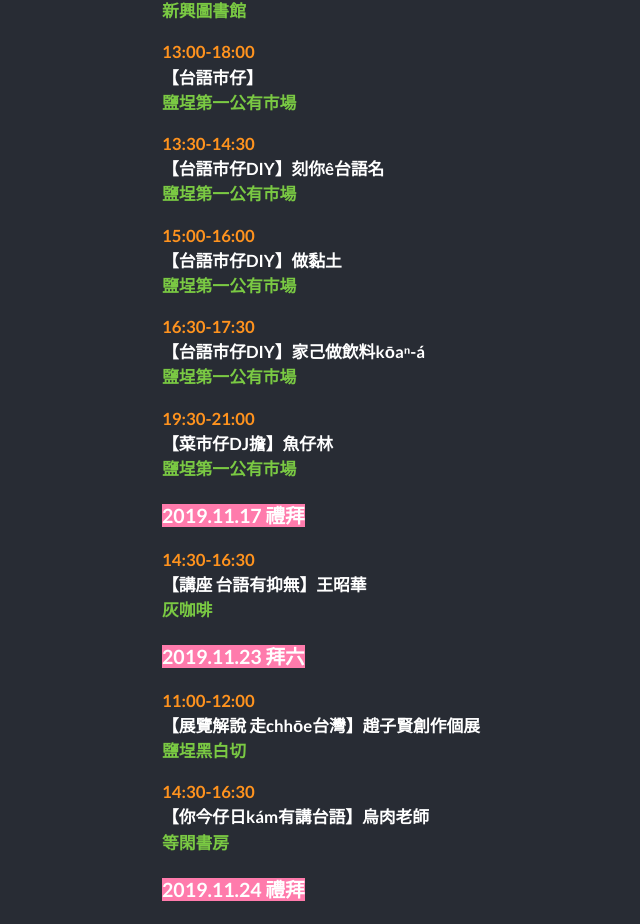
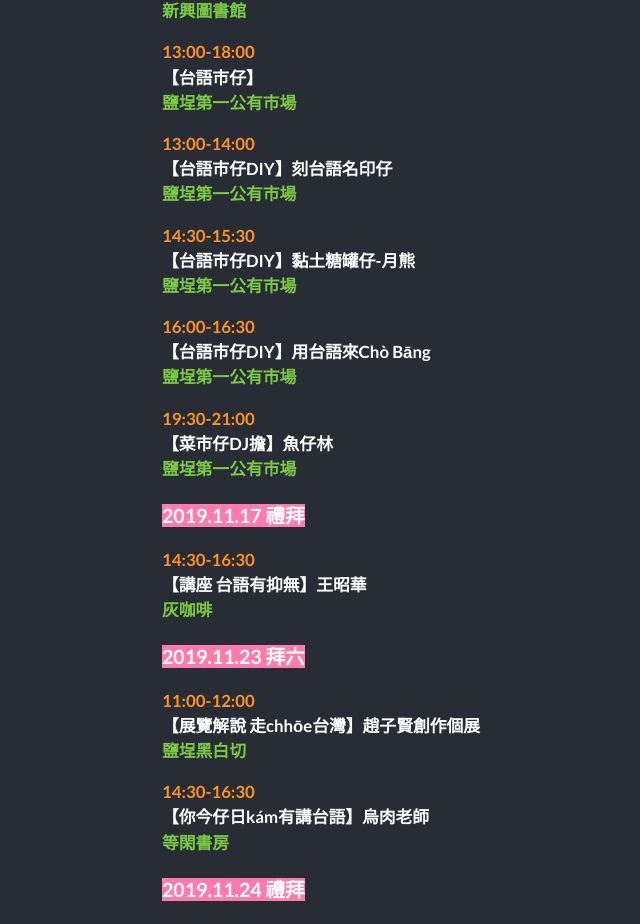
Before and after one commit to TAI-BUN-EXPO/TAI-BUN-EXPO, a React (Create React App) app: page / in a window 1280 px wide. Shown: the part 6691-7615 px from the top of the page, without its empty margins (144-784 px from the left). Built offline with nearby package versions, Linux system fonts and the light colour scheme.

Commit message:
Update SiKanPio.jsx

```diff
--- a/src/SiKanPio.jsx
+++ b/src/SiKanPio.jsx
@@ -86,20 +86,20 @@ const sikan=[
     		sibianhui: true
     	},
   		{
-    		sikan: '13:30-14:30',
-    		tebok: '【台語市仔DIY】刻你ê台語名',
+    		sikan: '13:00-14:00',
+    		tebok: '【台語市仔DIY】刻台語名印仔',
     		sootsai: '鹽埕第一公有市場',
     		sibianhui: false
     	},
   		{
-    		sikan: '15:00-16:00',
-    		tebok: '【台語市仔DIY】做黏土',
+    		sikan: '14:30-15:30',
+    		tebok: '【台語市仔DIY】黏土糖罐仔-月熊',
     		sootsai: '鹽埕第一公有市場',
     		sibianhui: false
     	},
   		{
-    		sikan: '16:30-17:30',
-    		tebok: '【台語市仔DIY】家己做飲料kōaⁿ-á',
+    		sikan: '16:00-16:30',
+    		tebok: '【台語市仔DIY】用台語來Chò Bāng',
     		sootsai: '鹽埕第一公有市場',
     		sibianhui: false
     	},
```
